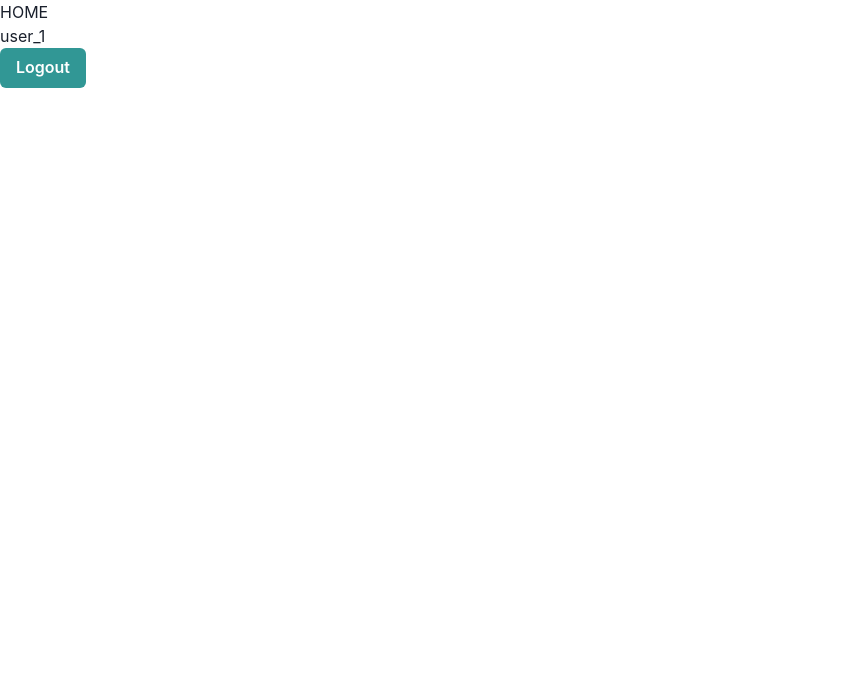
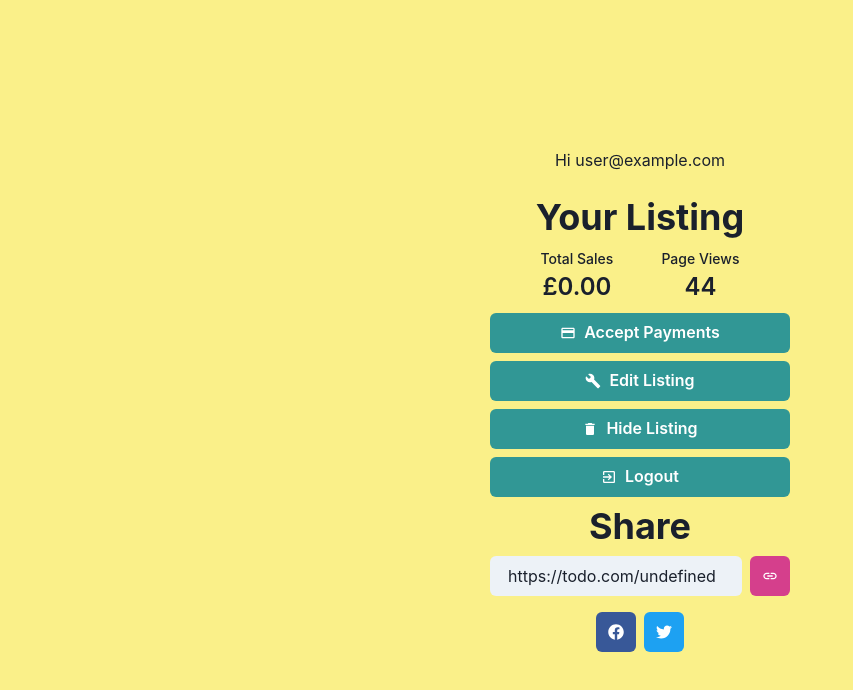
Before and after one commit to NicolaGenesin/oneitem, a Next.js app: page /home in a window 1280 px wide. Shown: the top 690 px of the page, without its empty margins (0-853 px from the left). Built offline with nearby package versions, Linux system fonts and the light colour scheme; no server answers; the database is empty; sample sign-in values are in the browser's storage.

Commit message:
Move initial api calls to getInitialProps

```diff
--- a/pages/editor/create/index.jsx
+++ b/pages/editor/create/index.jsx
@@ -8,7 +8,7 @@ import {
 import {
   MdKeyboardBackspace,
 } from 'react-icons/md';
-import DynamicCustomerPage from '../../dynamicCustomerPage';
+import ProductPage from '../../product-page';
 import CreateModal from './CreateModal';
 import fire from '../../../config/fire-config';
 
@@ -53,7 +53,7 @@ const CreatePage = () => {
     fire.firestore()
       .collection('products')
       .doc(id)
-      .set({ ...state, id })
+      .set({ ...state, id, visible: true })
       .catch((e) => {
         console.log(e);
       });
@@ -137,7 +137,7 @@ const CreatePage = () => {
         </div>
         <div className="right">
           <Box mt="24px">
-            <DynamicCustomerPage preview product={state} />
+            <ProductPage preview product={state} />
           </Box>
         </div>
       </div>
--- a/pages/home/index.jsx
+++ b/pages/home/index.jsx
@@ -1,19 +1,76 @@
-import React, { useEffect } from 'react';
+import React, { useEffect, useState } from 'react';
 import Router from 'next/router';
-
 import {
-  Button,
+  Box,
+  Button, Text, HStack, VStack, Stat, StatNumber,
+  Heading, StatLabel, Center, IconButton, Input,
 } from '@chakra-ui/react';
+import {
+  MdBuild, MdDelete, MdPayment, MdExitToApp, MdLink,
+} from 'react-icons/md';
+import {
+  FaFacebook, FaPinterest, FaTwitter,
+} from 'react-icons/fa';
 import fire from '../../config/fire-config';
 
-const LoggedInHome = () => {
+const shareToFacebookHandler = (url) => {
+  window.open(`https://www.facebook.com/sharer/sharer.php?u=${url}`);
+};
+
+const shareToTwitterHandler = (url) => {
+  const text = escape(`Hi! Come check out our unique item at ${url}`);
+  window.open(`https://twitter.com/intent/tweet?text=${text}`);
+};
+
+const copyToClipboard = (url) => {
+  const fallbackCopyTextToClipboard = (text) => {
+    const textArea = document.createElement('textarea');
+    textArea.value = text;
+
+    textArea.style.top = '0';
+    textArea.style.left = '0';
+    textArea.style.position = 'fixed';
+
+    document.body.appendChild(textArea);
+    textArea.focus();
+    textArea.select();
+
+    try {
+      const successful = document.execCommand('copy');
+      const msg = successful ? 'successful' : 'unsuccessful';
+      console.log(`Fallback: Copying text command was ${msg}`);
+    } catch (err) {
+      console.error('Fallback: Oops, unable to copy', err);
+    }
+
+    document.body.removeChild(textArea);
+  };
+
+  if (!navigator.clipboard) {
+    fallbackCopyTextToClipboard(url);
+  }
+
+  navigator.clipboard.writeText(url).then(() => {
+    console.log('Async: Copying to clipboard was successful!');
+  }, (err) => {
+    console.error('Async: Could not copy text: ', err);
+  });
+};
+
+const LoggedInHome = (props) => {
+  const [state, setState] = useState(props);
+
+  console.log(props);
+
   useEffect(() => {
     if (fire) {
-      if (!fire.auth().currentUser) {
+      const user = fire.auth().currentUser;
+
+      if (!user) {
         Router.push('/');
       } else {
-        fire.auth().onAuthStateChanged((user) => {
-          if (!user) {
+        fire.auth().onAuthStateChanged((newUser) => {
+          if (!newUser) {
             Router.push('/');
           }
         });
@@ -26,15 +83,108 @@ const LoggedInHome = () => {
     fire.auth().signOut();
   };
 
+  if (!fire.auth().currentUser) {
+    return (
+      <Box bg="yellow.200">Loading</Box>
+    );
+  }
+
+  const pageUrl = `https://todo.com/${state.productId}`;
+
   return (
-    <div>
-      HOME
-      <br />
-      {fire.auth().currentUser ? fire.auth().currentUser.uid : 'you are not logged in'}
-      <br />
-      <Button colorScheme="teal" onClick={logout}>Logout</Button>
-    </div>
+    <Center h="100vh" bg="yellow.200">
+      <VStack>
+        <Text mb="16px">
+          Hi
+          {' '}
+          {fire.auth().currentUser.email}
+        </Text>
+        <Heading as="h2" size="xl">Your Listing</Heading>
+        <HStack spacing="48px" mb="16px">
+          <VStack>
+            <Stat>
+              <StatLabel>Total Sales</StatLabel>
+              <StatNumber align="center">£0.00</StatNumber>
+            </Stat>
+          </VStack>
+          <VStack>
+            <Stat>
+              <StatLabel>Page Views</StatLabel>
+              <StatNumber align="center">44</StatNumber>
+            </Stat>
+          </VStack>
+        </HStack>
+        <Button w="300px" leftIcon={<MdPayment />} colorScheme="teal" onClick={logout}>Accept Payments</Button>
+        <Button w="300px" leftIcon={<MdBuild />} colorScheme="teal" onClick={logout}>Edit Listing</Button>
+        <Button w="300px" leftIcon={<MdDelete />} colorScheme="teal" onClick={logout}>Hide Listing</Button>
+        <Button w="300px" mb="24px" leftIcon={<MdExitToApp />} colorScheme="teal" onClick={logout}>Logout</Button>
+        <Heading as="h2" size="xl">Share</Heading>
+        <Box>
+          <HStack w="300px" mb="16px">
+            <Input variant="filled" value={pageUrl} onChange={() => {}} />
+            <IconButton
+              colorScheme="pink"
+              aria-label="Link share"
+              icon={<MdLink />}
+              onClick={() => { copyToClipboard(pageUrl); }}
+            />
+          </HStack>
+          <Center>
+            <HStack>
+              <IconButton
+                colorScheme="facebook"
+                aria-label="Facebook share"
+                icon={<FaFacebook />}
+                onClick={() => { shareToFacebookHandler(pageUrl); }}
+              />
+              <IconButton
+                colorScheme="twitter"
+                aria-label="Twitter share"
+                icon={<FaTwitter />}
+                onClick={() => { shareToTwitterHandler(pageUrl); }}
+              />
+              {
+              // TODO check http://www.sharelinkgenerator.com/
+              /* <IconButton
+            colorScheme="blue"
+            aria-label="Pinterest share"
+            icon={<FaPinterest />}
+          /> */}
+            </HStack>
+          </Center>
+        </Box>
+      </VStack>
+    </Center>
   );
 };
 
+LoggedInHome.getInitialProps = async function () {
+  const user = fire.auth().currentUser;
+
+  const getProduct = async () => {
+    const userResponse = await fire.firestore()
+      .collection('users')
+      .doc(user.uid)
+      .get();
+
+    if (userResponse.exists) {
+      const data = userResponse.data();
+      const productResponse = await fire.firestore()
+        .collection('products')
+        .doc(data.productId)
+        .get();
+
+      if (productResponse.exists) {
+        return { ...data, ...productResponse.data() };
+      }
+    }
+  };
+
+  if (user) {
+    return getProduct();
+  }
+
+  return { error: true };
+};
+
 export default LoggedInHome;
--- a/pages/dynamicCustomerPage/index.jsx
+++ b/pages/product-page/index.jsx
@@ -7,7 +7,7 @@ import {
 } from '@chakra-ui/react';
 import { useAppContext, updateContext } from '../../context/state';
 
-export default function Main({ product, preview }) {
+export default function ProductPage({ product, preview }) {
   if (!product) {
     product = {
       id: 1,
```
Also changed, not shown: pages/[productId].jsx (+22 -28 lines).
